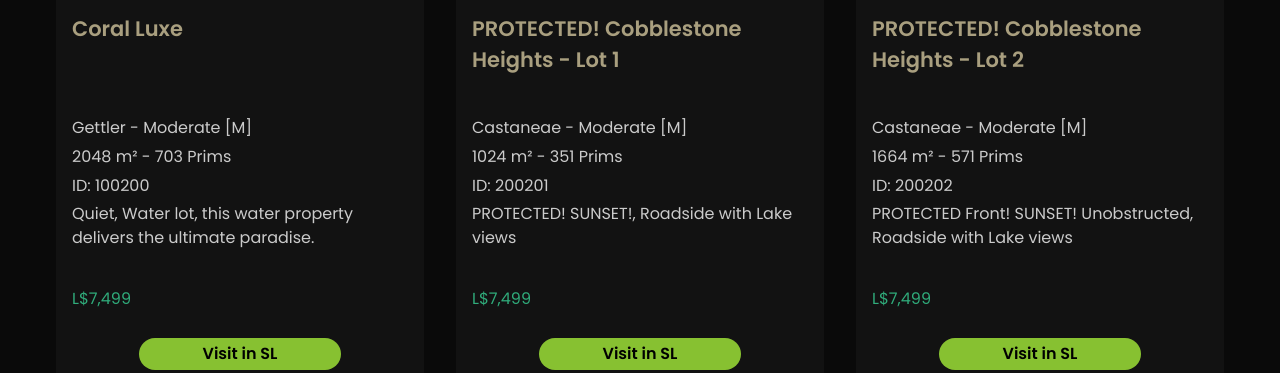
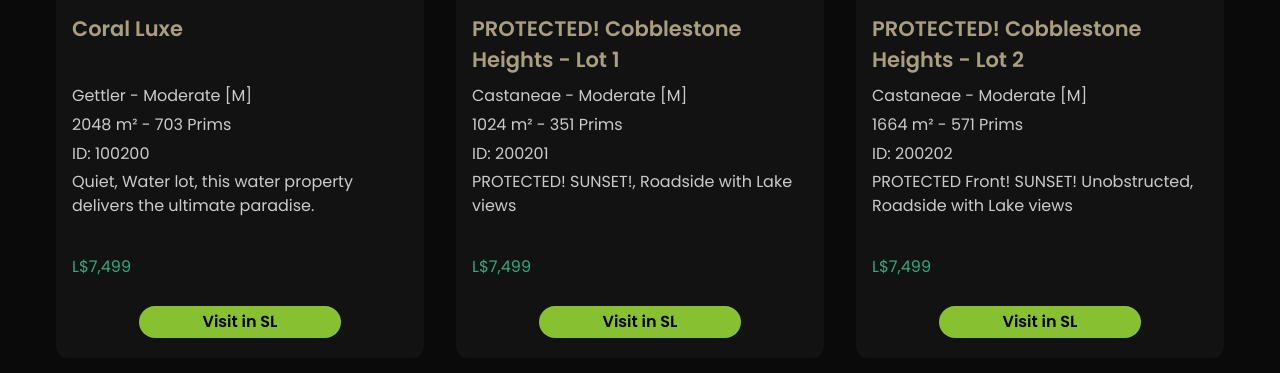
Before and after one commit to TheMochaLab/listings, a plain HTML site: page index.html in a window 1280 px wide. Shown: the part 1047-1420 px from the top of the page. Drawn offline with Linux system fonts and the light colour scheme.

Commit message:
Card H2 Size
Change height from 6rem to 4 rem. control to the min width of the card instead.

```diff
--- a/css/style.css
+++ b/css/style.css
@@ -167,7 +167,7 @@
   }
 
   .card-content h2 {
-    height: 6rem;
+    height: 4rem;
     color: #a99f7f;
     font-weight: 600;
     margin: 0 0 0.3rem;
```
